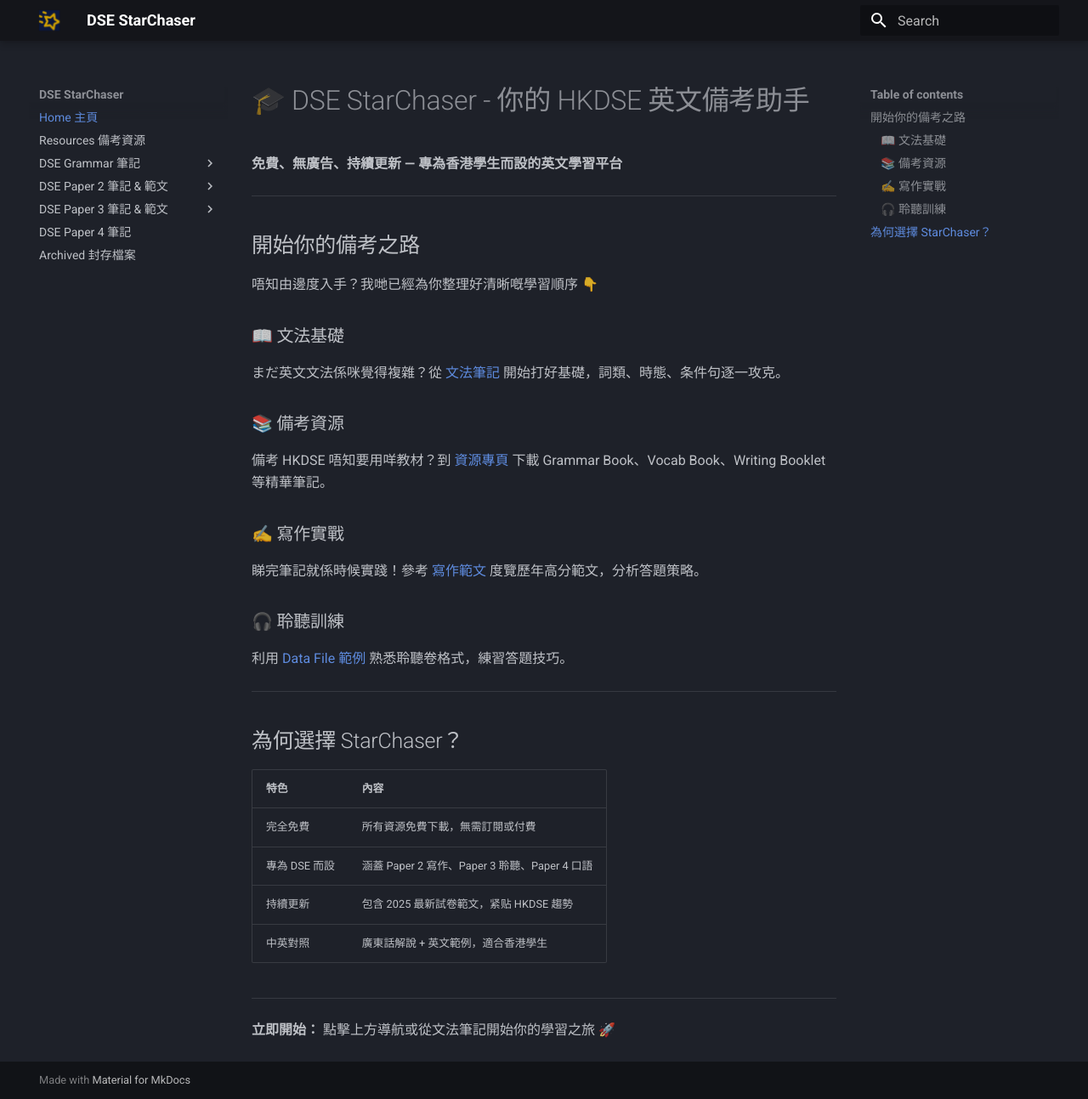
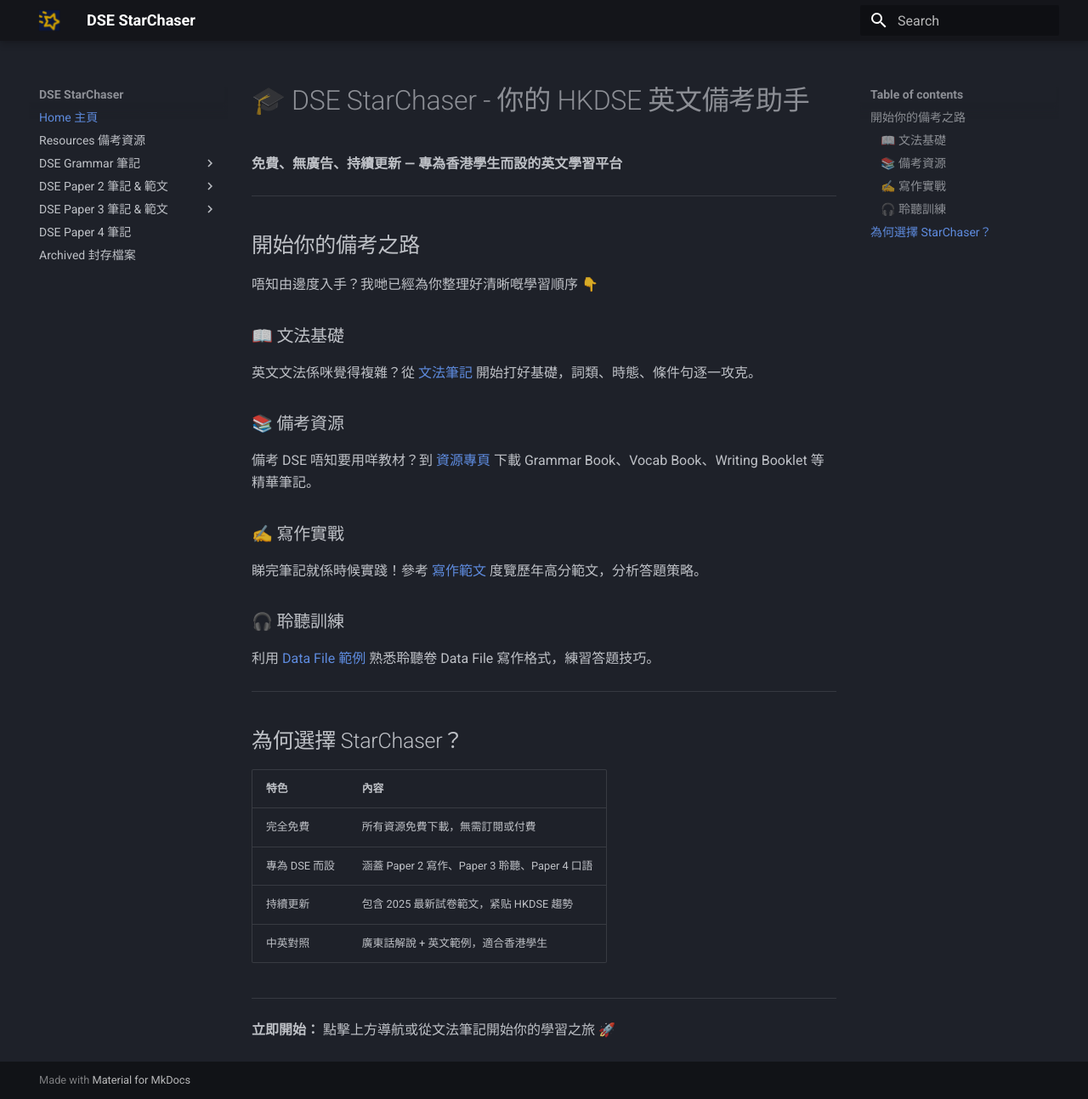
Before and after one commit to louiskwt/starchaser-portal, an MkDocs documentation site: the page built from docs/index.md, in a window 1280 px wide and 1293 px high. Shown: the whole window at 85% size. Built offline with MkDocs 1.6.1 and Material for MkDocs 9.7.7, drawn with Linux system fonts in a browser that asks for light colours.

Commit message:
fix copy

```diff
--- a/docs/index.md
+++ b/docs/index.md
@@ -14,27 +14,31 @@
 唔知由邊度入手？我哋已經為你整理好清晰嘅學習順序 👇
 
 ### 📖 文法基礎
-まだ英文文法係咪覺得複雜？從 [文法筆記](grammar/index.md) 開始打好基礎，詞類、時態、条件句逐一攻克。
+
+英文文法係咪覺得複雜？從 [文法筆記](grammar/index.md) 開始打好基礎，詞類、時態、條件句逐一攻克。
 
 ### 📚 備考資源
-備考 HKDSE 唔知要用咩教材？到 [資源專頁](resources/index.md) 下載 Grammar Book、Vocab Book、Writing Booklet 等精華筆記。
+
+備考 DSE 唔知要用咩教材？到 [資源專頁](resources/index.md) 下載 Grammar Book、Vocab Book、Writing Booklet 等精華筆記。
 
 ### ✍️ 寫作實戰
+
 睇完筆記就係時候實踐！參考 [寫作範文](writing/index.md) 度覽歷年高分範文，分析答題策略。
 
 ### 🎧 聆聽訓練
-利用 [Data File 範例](listening/index.md) 熟悉聆聽卷格式，練習答題技巧。
+
+利用 [Data File 範例](listening/index.md) 熟悉聆聽卷 Data File 寫作格式，練習答題技巧。
 
 ---
 
 ## 為何選擇 StarChaser？
 
-| 特色 | 內容 |
-|------|------|
-| 完全免費 | 所有資源免費下載，無需訂閱或付費 |
+| 特色          | 內容                                          |
+| ------------- | --------------------------------------------- |
+| 完全免費      | 所有資源免費下載，無需訂閱或付費              |
 | 專為 DSE 而設 | 涵蓋 Paper 2 寫作、Paper 3 聆聽、Paper 4 口語 |
-| 持續更新 | 包含 2025 最新試卷範文，紧贴 HKDSE 趨勢 |
-| 中英對照 | 廣東話解說 + 英文範例，適合香港學生 |
+| 持續更新      | 包含 2025 最新試卷範文，紧贴 HKDSE 趨勢       |
+| 中英對照      | 廣東話解說 + 英文範例，適合香港學生           |
 
 ---
 
```
